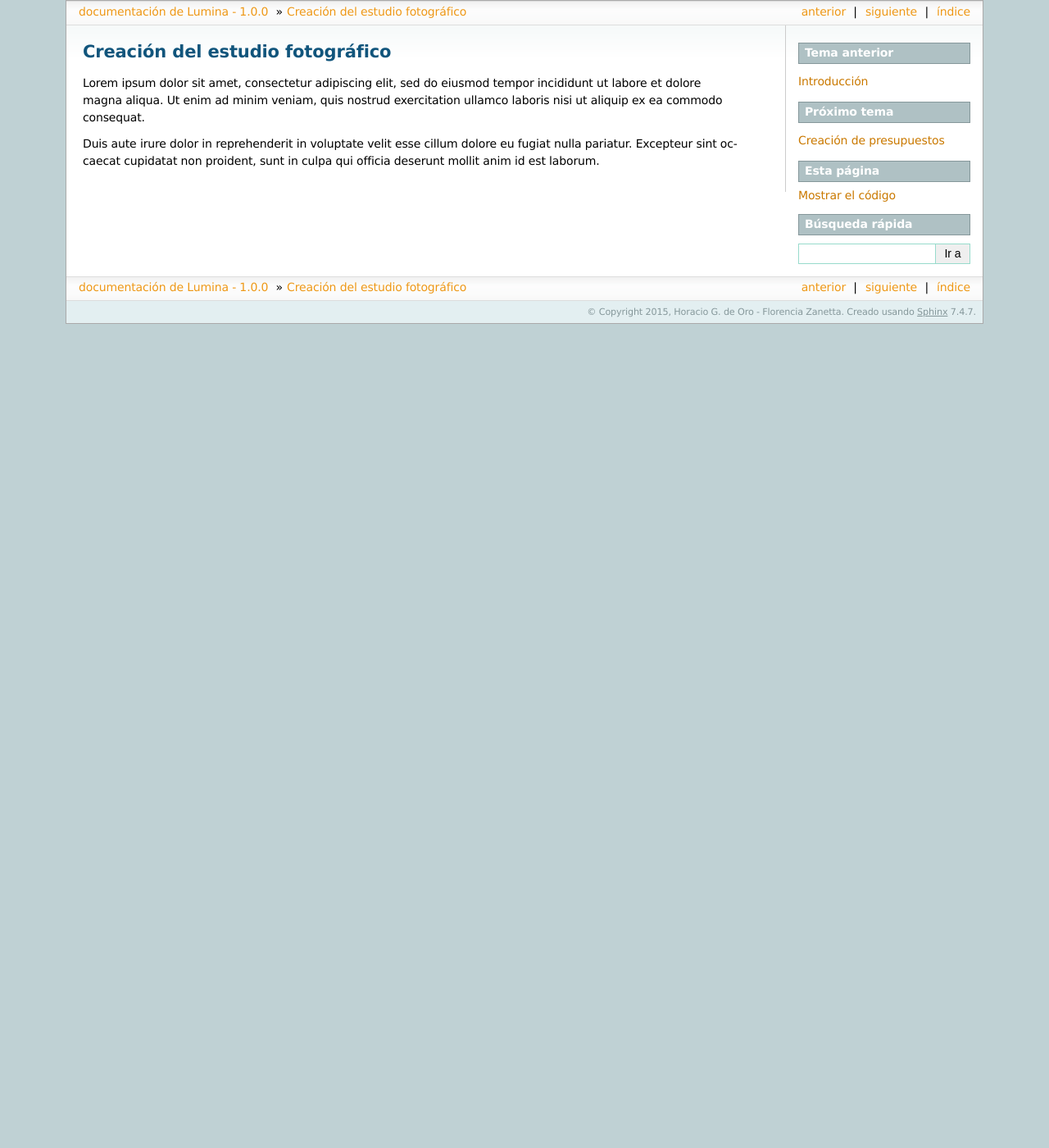
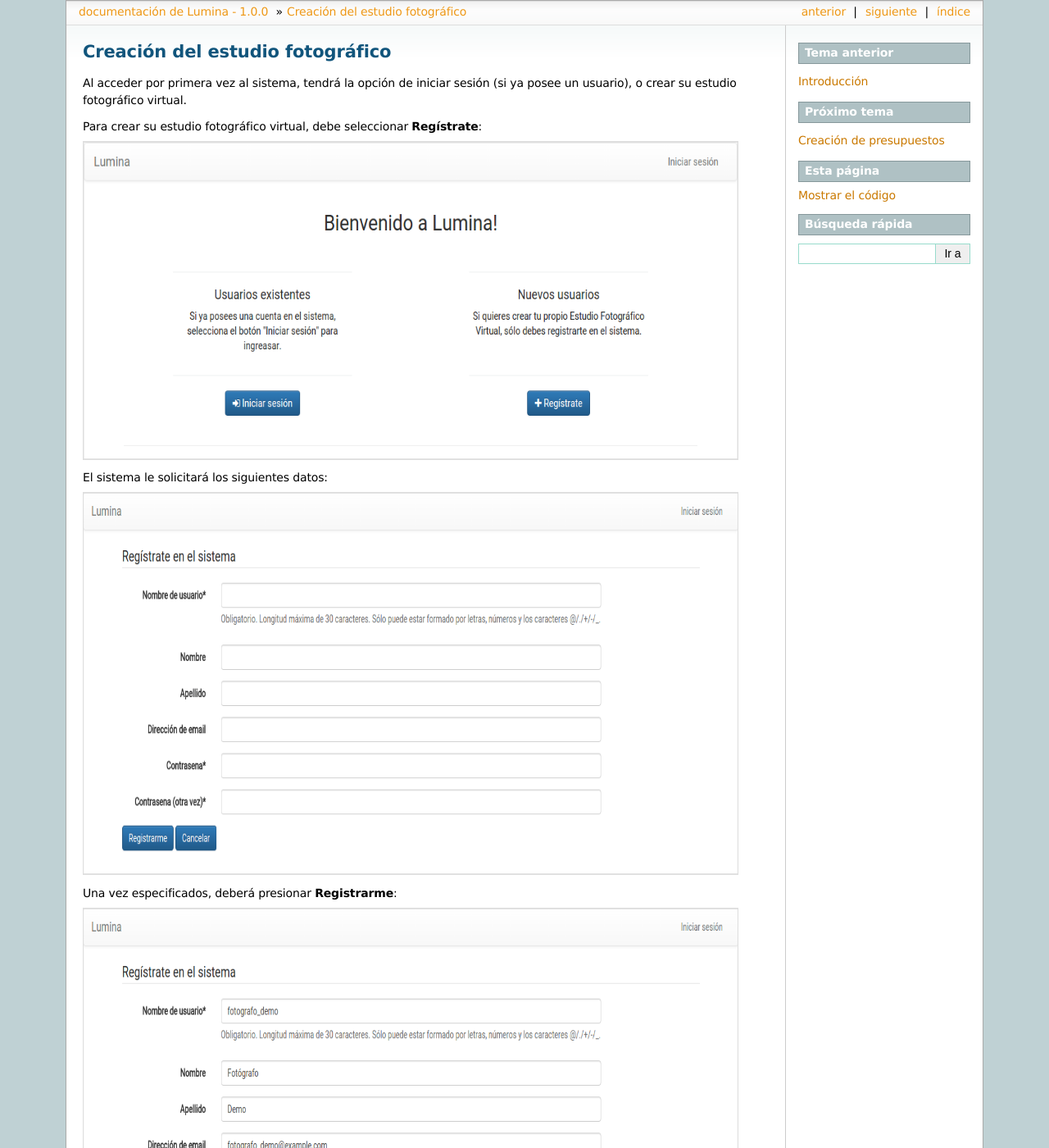
Before and after one commit to florzanetta/lumina, a Sphinx documentation site: the page built from doc/tutorial_studio_creation.rst, in a window 1280 px wide and 1400 px high. Shown: the whole window at 82% size. Built offline with Sphinx 7.4.7, drawn with Linux system fonts in a browser that asks for light colours; some of the changed text lies outside the part shown.

Commit message:
Update docs, add images

```diff
--- a/doc/intro.rst
+++ b/doc/intro.rst
@@ -18,7 +18,7 @@
 
 Así se ve la página inicial del sistema:
 
-.. image:: images/lumina-home.png
+.. image:: images-border/lumina-home.png
    :scale: 80 %
    :align: center
 
--- a/doc/tutorial_studio_creation.rst
+++ b/doc/tutorial_studio_creation.rst
@@ -1,8 +1,30 @@
 Creación del estudio fotográfico
 ================================
 
-Lorem ipsum dolor sit amet, consectetur adipiscing elit, sed do eiusmod tempor incididunt ut labore et dolore magna
-aliqua. Ut enim ad minim veniam, quis nostrud exercitation ullamco laboris nisi ut aliquip ex ea commodo consequat.
+Al acceder por primera vez al sistema, tendrá la opción de iniciar sesión (si ya posee un usuario),
+o crear su estudio fotográfico virtual.
 
-Duis aute irure dolor in reprehenderit in voluptate velit esse cillum dolore eu fugiat nulla pariatur. Excepteur
-sint occaecat cupidatat non proident, sunt in culpa qui officia deserunt mollit anim id est laborum.
+Para crear su estudio fotográfico virtual, debe seleccionar **Regístrate**:
+
+.. image:: images-border/home-anonymous.png
+   :scale: 90%
+   :align: center
+
+El sistema le solicitará los siguientes datos:
+
+.. image:: images-border/studio-create.png
+   :scale: 90 %
+   :align: center
+
+Una vez especificados, deberá presionar **Registrarme**:
+
+.. image:: images-border/studio-create-with-data.png
+   :scale: 90 %
+   :align: center
+
+Si los datos ingresados son válidos, el sistema le informará que el estudio fotográfico virtual
+fue creado exitosamente:
+
+.. image:: images-border/studio-create-success.png
+   :scale: 90 %
+   :align: center
```
Also changed, not shown: doc/images-border/home-anonymous.png (added), doc/images-border/lumina-home.png (added), doc/images-border/studio-create-success.png (added), doc/images-border/studio-create-with-data.png (added), doc/images-border/studio-create.png (added), doc/images/home-anonymous.png (added), doc/images/studio-create-success.png (added), doc/images/studio-create-with-data.png (added), doc/images/studio-create.png (added), 1 other file.
